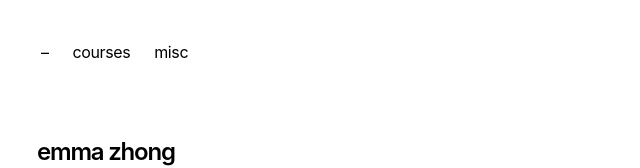
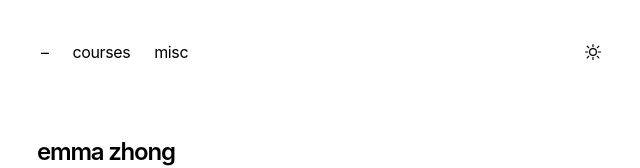
Before and after one commit to emma-zhong/personal-website, a Next.js app in the folder blog/: page / in a window 1280 px wide. Shown: the top 168 px of the page, without its empty margins (315-955 px from the left). Built offline with nearby package versions, Linux system fonts and the light colour scheme.

Commit message:
testing dark mode toggle

```diff
--- a/blog/app/components/nav.tsx
+++ b/blog/app/components/nav.tsx
@@ -1,28 +1,85 @@
+// import Link from 'next/link'
+
+// const navItems = {
+//   '/': {
+//     name: '–',
+//   },
+//   '/courses': {
+//     name: 'courses',
+//   },
+//   '/misc': {
+//     name: 'misc',
+//   }
+// }
+
+// export function Navbar() {
+//   return (
+//     <aside className="-ml-[8px] mb-16 tracking-tight">
+//       <div className="lg:sticky lg:top-20">
+//         <nav
+//           className="flex flex-row items-start relative px-0 pb-0 fade md:overflow-auto scroll-pr-6 md:relative"
+//           id="nav"
+//         >
+//           <div className="flex flex-row space-x-0 pr-10">
+//             {Object.entries(navItems).map(([path, { name }]) => {
+//               return (
+//                 <Link
+//                   key={path}
+//                   href={path}
+//                   className="transition-all hover:text-neutral-800 dark:hover:text-neutral-200 flex align-middle relative py-1 px-2 m-1"
+//                 >
+//                   {name}
+//                 </Link>
+//               )
+//             })}
+//           </div>
+//         </nav>
+//       </div>
+//     </aside>
+//   )
+// }
+
+'use client'
+
 import Link from 'next/link'
+import { useEffect, useState } from 'react'
 
 const navItems = {
-  '/': {
-    name: '–',
-  },
-  '/courses': {
-    name: 'courses',
-  },
-  '/misc': {
-    name: 'misc',
-  }
+  '/': { name: '–' },
+  '/courses': { name: 'courses' },
+  '/misc': { name: 'misc' },
 }
 
+const THEME_KEY = 'theme'
+
 export function Navbar() {
+  const [theme, setTheme] = useState<'light' | 'dark'>('light')
+
+  useEffect(() => {
+    const stored = localStorage.getItem(THEME_KEY) as 'light' | 'dark' | null
+    const prefersDark = window.matchMedia('(prefers-color-scheme: dark)').matches
+    const nextTheme = stored ?? (prefersDark ? 'dark' : 'light')
+
+    document.documentElement.classList.toggle('dark', nextTheme === 'dark')
+    setTheme(nextTheme)
+  }, [])
+
+  const toggleTheme = () => {
+    const nextTheme = theme === 'dark' ? 'light' : 'dark'
+    document.documentElement.classList.toggle('dark', nextTheme === 'dark')
+    localStorage.setItem(THEME_KEY, nextTheme)
+    setTheme(nextTheme)
+  }
+
   return (
     <aside className="-ml-[8px] mb-16 tracking-tight">
       <div className="lg:sticky lg:top-20">
         <nav
-          className="flex flex-row items-start relative px-0 pb-0 fade md:overflow-auto scroll-pr-6 md:relative"
+          className="flex flex-row items-start justify-between relative px-0 pb-0 fade md:overflow-auto scroll-pr-6 md:relative"
           id="nav"
         >
           <div className="flex flex-row space-x-0 pr-10">
-            {Object.entries(navItems).map(([path, { name }]) => {
-              return (
+            {Object.entries(navItems).map(([path, { name }]) => (
               <Link
                 key={path}
                 href={path}
@@ -30,9 +87,49 @@ export function Navbar() {
               >
                 {name}
               </Link>
-              )
-            })}
+            ))}
           </div>
+
+          <button
+            aria-label="Toggle color theme"
+            aria-pressed={theme === 'dark'}
+            className="transition-all hover:text-neutral-800 dark:hover:text-neutral-200 flex items-center justify-center h-8 w-8 m-1"
+            onClick={toggleTheme}
+            type="button"
+          >
+            {theme === 'dark' ? (
+              // moon
+              <svg
+                aria-hidden="true"
+                fill="none"
+                height="18"
+                stroke="currentColor"
+                strokeLinecap="round"
+                strokeLinejoin="round"
+                strokeWidth="1.6"
+                viewBox="0 0 24 24"
+                width="18"
+              >
+                <path d="M21 12.8A9 9 0 1 1 11.2 3 7 7 0 0 0 21 12.8Z" />
+              </svg>
+            ) : (
+              // sun
+              <svg
+                aria-hidden="true"
+                fill="none"
+                height="18"
+                stroke="currentColor"
+                strokeLinecap="round"
+                strokeLinejoin="round"
+                strokeWidth="1.6"
+                viewBox="0 0 24 24"
+                width="18"
+              >
+                <circle cx="12" cy="12" r="4.5" />
+                <path d="M12 2v3M12 19v3M22 12h-3M5 12H2M19.8 4.2l-2.1 2.1M6.3 17.7l-2.1 2.1M19.8 19.8l-2.1-2.1M6.3 6.3L4.2 4.2" />
+              </svg>
+            )}
+          </button>
         </nav>
       </div>
     </aside>
```
Lines whose indentation alone changed are shown as unchanged.
